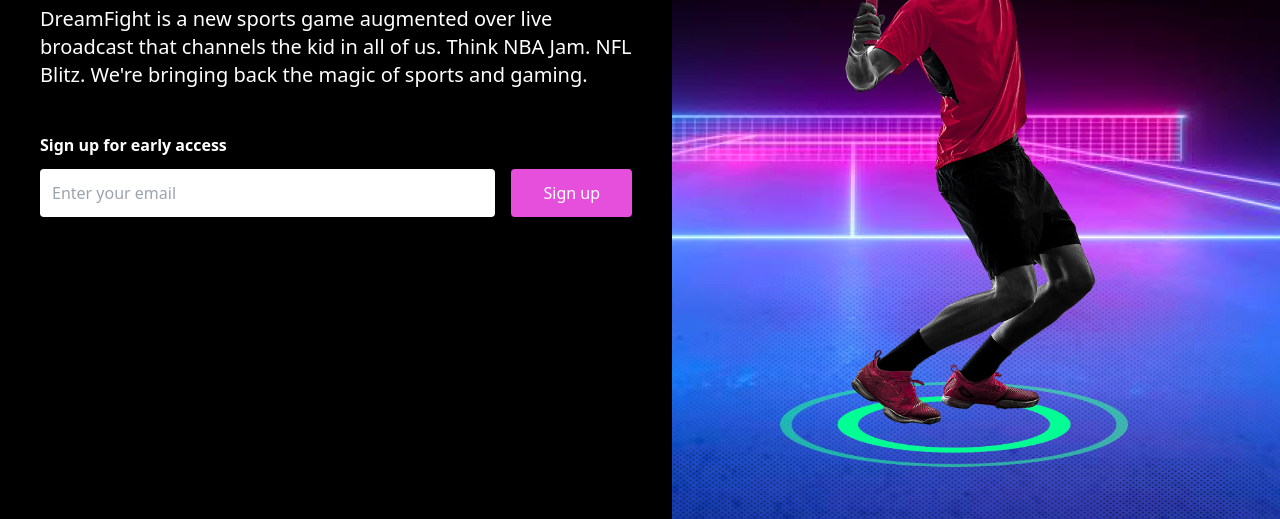
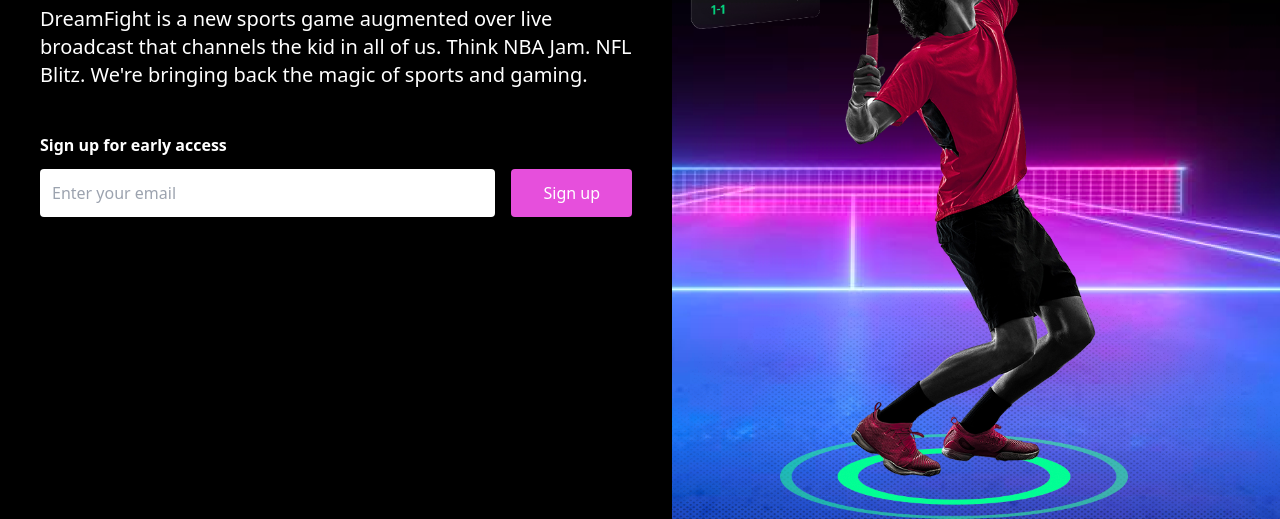
Before and after one commit to native-dev-studio/dreamfight-landing-page, a Gatsby site in the folder dreamfight/: page / in a window 1280 px wide. Shown: the part 281-800 px from the top of the page. Built offline with nearby package versions, Linux system fonts and the light colour scheme; Gatsby itself is replaced by a stand-in of ours.

Commit message:
task: shows hero from top right

```diff
--- a/dreamfight/src/pages/index.tsx
+++ b/dreamfight/src/pages/index.tsx
@@ -21,11 +21,10 @@
   `);
 
   const image = getImage(data.hero);
-  console.log(data.hero);
-  console.log(image);
 
   return (
-    <div className="flex justify-between lg:flex-row sm:flex-col flex-col">
+    <div className="flex justify-between lg:flex-row-reverse sm:flex-col-reverse flex-col-reverse">
+      <GatsbyImage image={image} imgStyle={{ objectPosition: 'right top' }} className="h-screen" alt=""/>
       <div className="relative z-10 pb-8 bg-black sm:pb-16 md:pb-20 lg:max-w-2xl lg:w-full lg:pb-28 xl:pb-32">
         <main className="mx-auto px-10">
           <div className="text-left">
@@ -54,7 +53,6 @@
           </div>
         </main>
       </div>
-      <GatsbyImage image={image} className='h-screen' alt=""/>
     </div>
   )
 }
```
